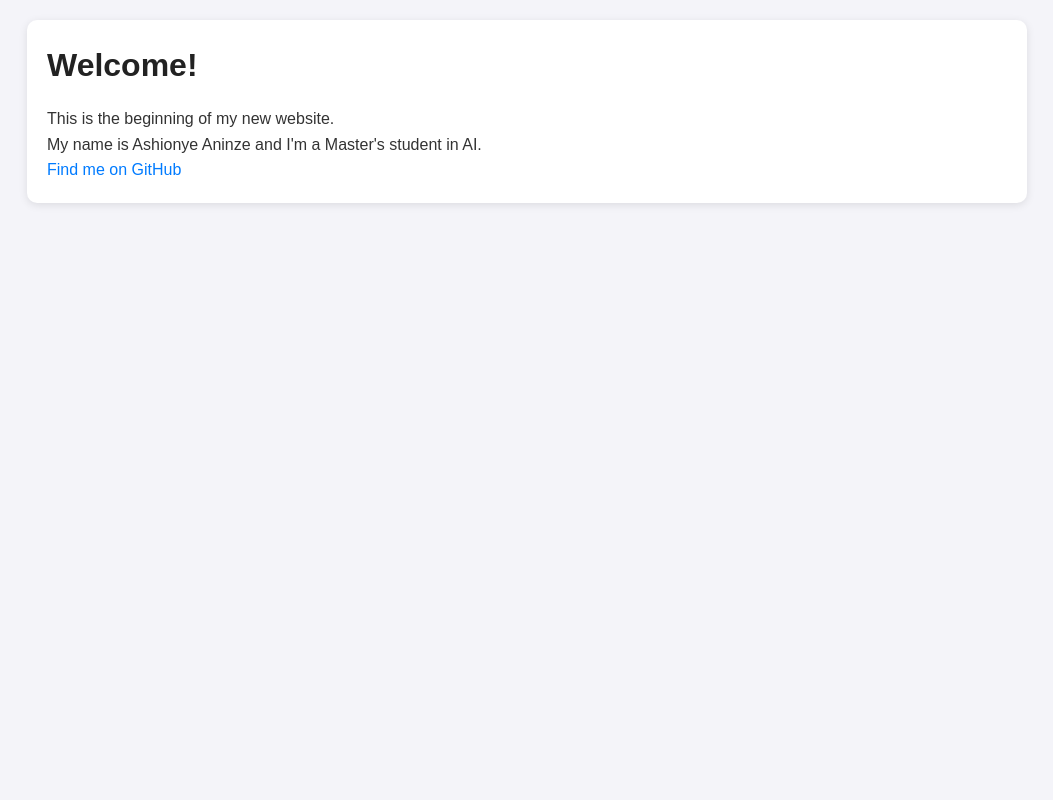
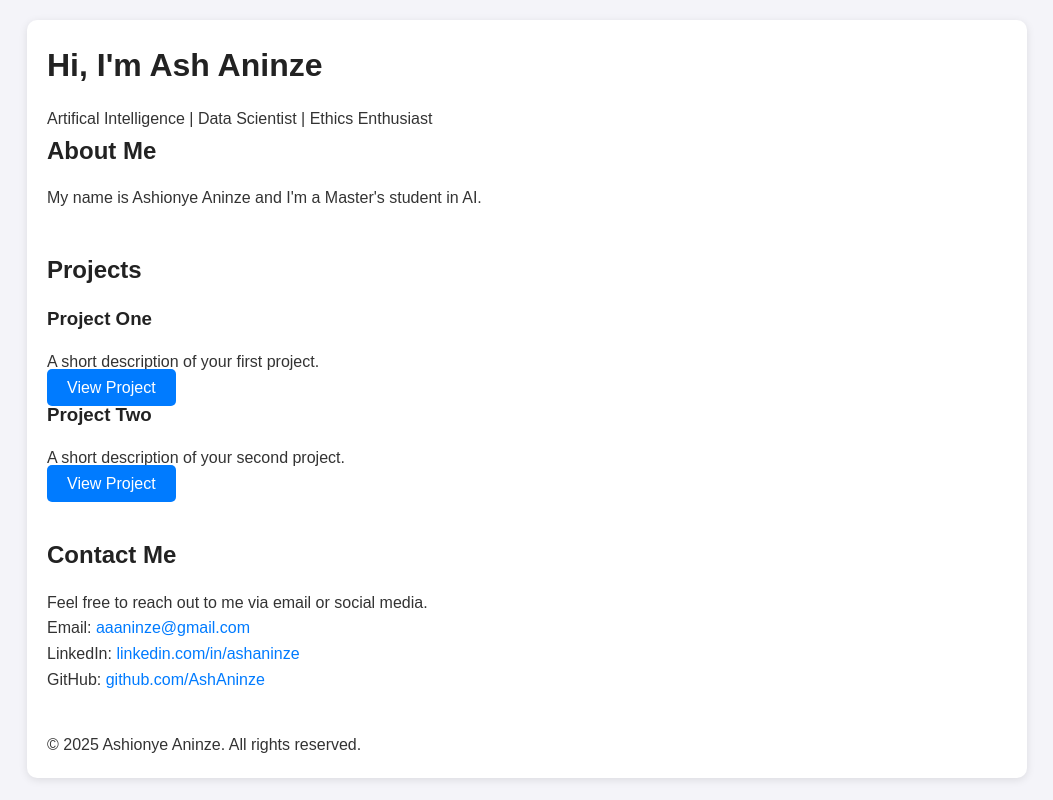
Before and after one commit to AshAninze/AshAninze.github.io, a plain HTML site: page index.html in a window 1280 px wide. Shown: the whole page, without its empty margins (113-1166 px from the left). Drawn offline with Linux system fonts and the light colour scheme.

Commit message:
Update index.html

```diff
--- a/index.html
+++ b/index.html
@@ -1,16 +1,57 @@
 <!DOCTYPE html>
 <html lang="en">
 <head>
-    <meta charset="UTF-8">
-    <title>Ash's Portfolio</title>
-    <link rel="stylesheet" href="style.css">
+  <meta charset="UTF-8">
+  <meta name="viewport" content="width=device-width, initial-scale=1.0">
+  <title>Ash Aninze | Portfolio</title>
+  <link rel="stylesheet" href="style.css">
 </head>
 <body>
-    <div class="container">
-    <h1>Welcome!</h1>
-    <p>This is the beginning of my new website.</p>
-    <p>My name is Ashionye Aninze and I'm a Master's student in AI.</p>
-    <p><a href="https://github.com/AshAninze">Find me on GitHub</a></p>
-    </div>
+
+  <div class="container">
+
+
+    <header>
+      <h1>Hi, I'm Ash Aninze</h1>
+      <p>Artifical Intelligence | Data Scientist | Ethics Enthusiast</p>
+    </header>
+
+
+    <section id="about">
+      <h2>About Me</h2>
+      <p>My name is Ashionye Aninze and I'm a Master's student in AI.</p>
+    </section>
+
+    <!-- Projects Section -->
+    <section id="projects">
+      <h2>Projects</h2>
+      <div class="project">
+        <h3>Project One</h3>
+        <p>A short description of your first project.</p>
+        <a href="#" class="btn">View Project</a>
+      </div>
+      <div class="project">
+        <h3>Project Two</h3>
+        <p>A short description of your second project.</p>
+        <a href="#" class="btn">View Project</a>
+      </div>
+
+    </section>
+
+
+    <section id="contact">
+      <h2>Contact Me</h2>
+      <p>Feel free to reach out to me via email or social media.</p>
+      <p>Email: <a href="mailto:ash@example.com">aaaninze@gmail.com</a></p>
+      <p>LinkedIn: <a href="#">linkedin.com/in/ashaninze</a></p>
+      <p>GitHub: <a href="#">github.com/AshAninze</a></p>
+    </section>
+
+    <footer>
+      <p>&copy; 2025 Ashionye Aninze. All rights reserved.</p>
+    </footer>
+
+  </div>
+
 </body>
 </html>
```
